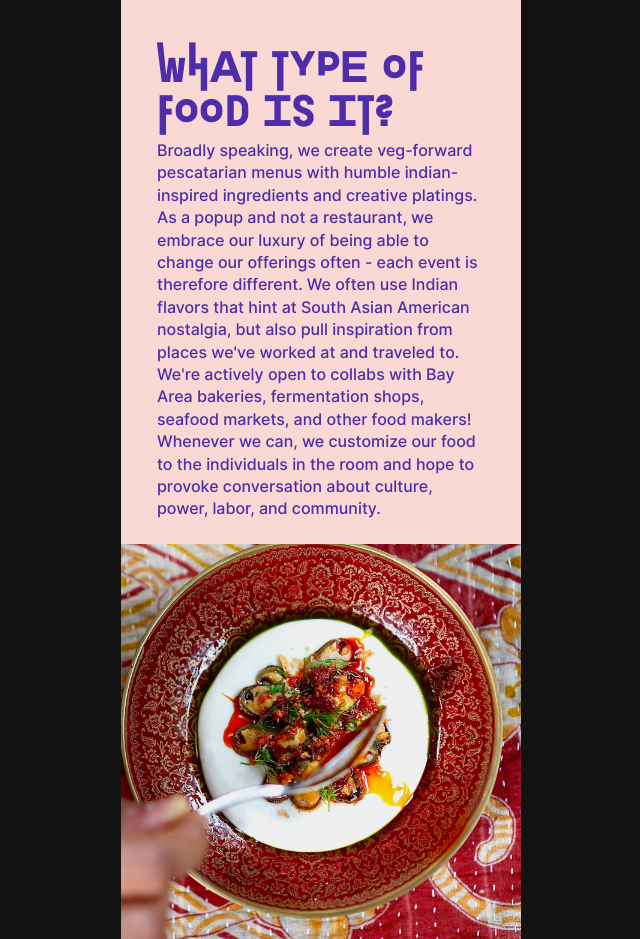
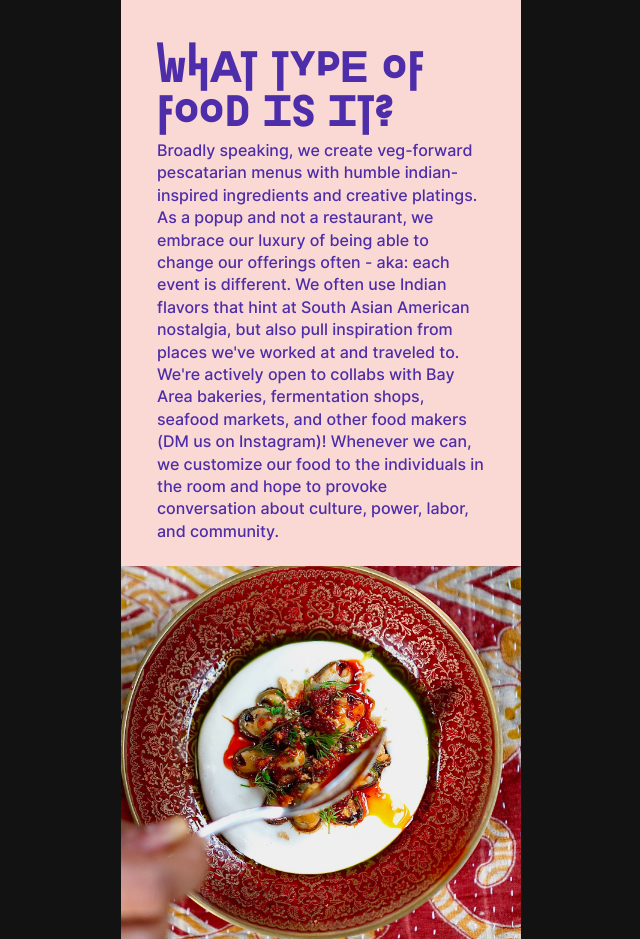
Before and after one commit to anandupender/justsomefolks, a plain HTML site: page index.html in a window 1280 px wide. Shown: the part 3300-4239 px from the top of the page, without its empty margins (319-959 px from the left). Drawn offline with nearby package versions, Linux system fonts and the light colour scheme; files whose address does not match are found by name.

Commit message:
update what type of food?

```diff
--- a/index.html
+++ b/index.html
@@ -141,7 +141,7 @@
 
     <section class="mt1">
         <h2>What type of food is it?</h2>
-        <p>Broadly speaking, we create veg-forward pescatarian menus with humble indian-inspired ingredients and creative platings. As a popup and not a restaurant, we embrace our luxury of being able to change our offerings often - each event is therefore different. We often use Indian flavors that hint at South Asian American nostalgia, but also pull inspiration from places we've worked at and traveled to. We're actively open to collabs with Bay Area bakeries, fermentation shops, seafood markets, and other food makers! Whenever we can, we customize our food to the individuals in the room and hope to provoke conversation about culture, power, labor, and community.</p>
+        <p>Broadly speaking, we create veg-forward pescatarian menus with humble indian-inspired ingredients and creative platings. As a popup and not a restaurant, we embrace our luxury of being able to change our offerings often - aka: each event is different. We often use Indian flavors that hint at South Asian American nostalgia, but also pull inspiration from places we've worked at and traveled to. We're actively open to collabs with Bay Area bakeries, fermentation shops, seafood markets, and other food makers (DM us on Instagram)! Whenever we can, we customize our food to the individuals in the room and hope to provoke conversation about culture, power, labor, and community.</p>
     </section>
     <img class="square" src="img/food1.jpeg" alt="">
     <section>
```
